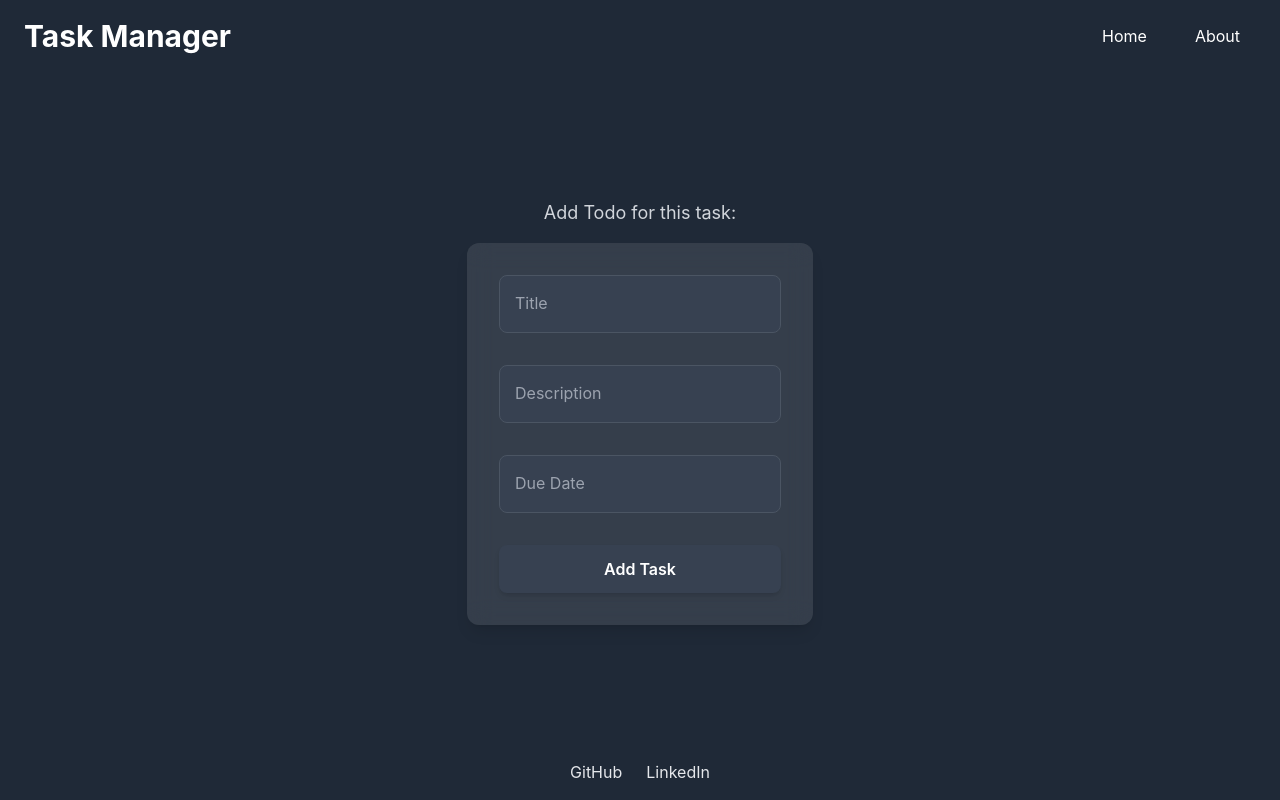
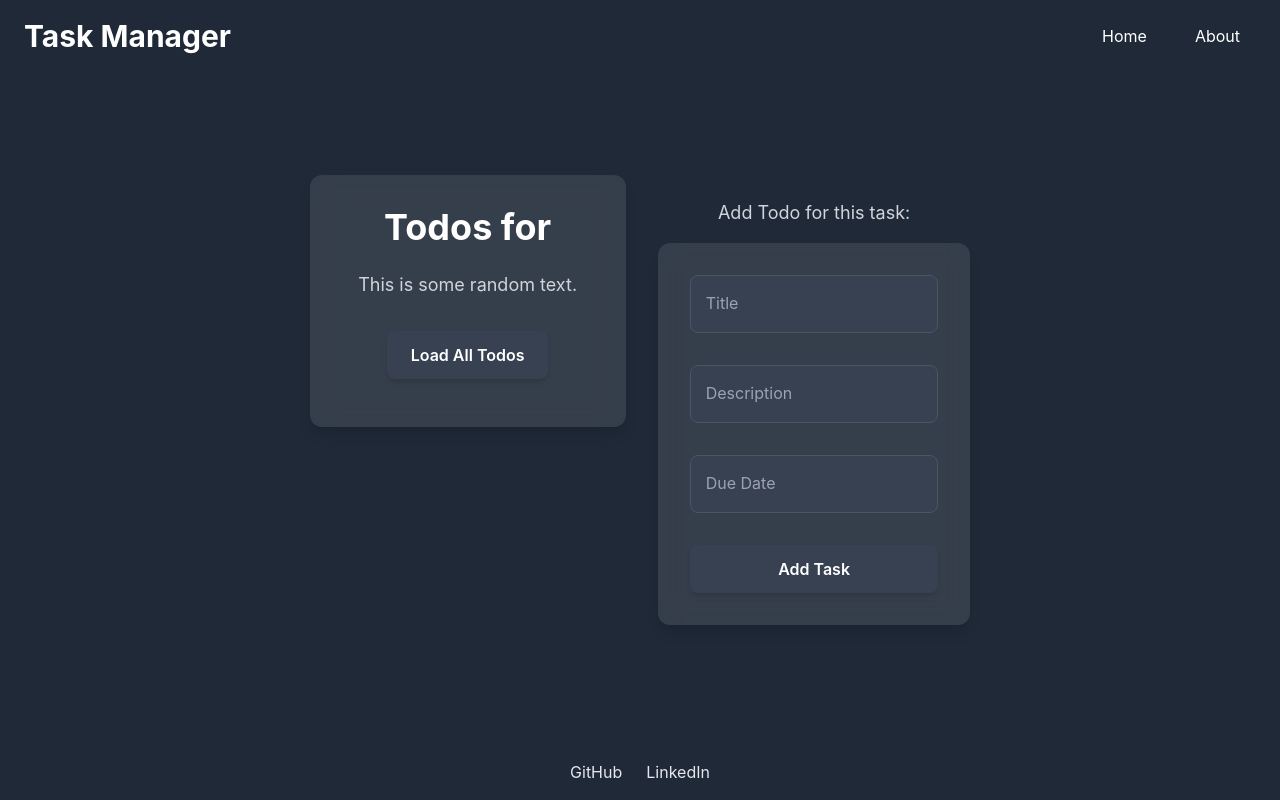
Before and after one commit to nameishyam/react-todo, a React (Vite) app in the folder client/: page /tasks in a window 1280 px wide. Built offline with nearby package versions, Linux system fonts and the light colour scheme.

Commit message:
feat: implement loading and displaying todos for a specific task

```diff
--- a/client/src/components/Todo.jsx
+++ b/client/src/components/Todo.jsx
@@ -9,10 +9,12 @@ function Todo() {
     title: "",
     description: "",
     dueDate: "",
-    progress: 0,
+    completed: false,
     taskId: taskId,
     userEmail: Cookie.get("userEmail"),
   });
+
+  const [todos, setTodos] = useState([]);
 
   const handleChange = (e) => {
     const { name, value } = e.target;
@@ -41,11 +43,52 @@ function Todo() {
       console.error("Error occurred:", error);
     }
   };
+
+  const allTodos = async () => {
+    try {
+      const response = await Axios.get("http://localhost:8000/todos", {
+        params: { taskId },
+      });
+
+      if (response.status === 200) {
+        setTodos(response.data);
+        console.log(response);
+      }
+    } catch (error) {
+      console.error("Error occurred:", error);
+    }
+  };
+
   return (
     <div className="bg-gray-800 min-h-screen flex items-center justify-center">
-      <div className="flex flex-col items-center justify-center px-8 py-10">
+      <div className="flex flex-row items-start justify-center gap-8 px-8 py-10">
+        {/* Random Text Container */}
+        <div className="flex flex-col items-center justify-center w-1/2 bg-white/10 backdrop-blur-md p-8 rounded-xl shadow-lg">
+          <h1 className="text-white text-4xl font-bold mb-6">
+            Todos for {taskName}
+          </h1>
+          <p className="text-gray-300 text-lg mb-4">
+            This is some random text.
+          </p>
+          <button
+            onClick={allTodos}
+            className="mt-4 bg-gray-700 text-white font-semibold py-3 px-6 rounded-lg shadow-md hover:bg-gray-600 transition duration-300"
+          >
+            Load All Todos
+          </button>
+          <ul className="mt-4 text-white">
+            {todos.map((todo) => (
+              <li key={todo.id}>{todo.title}</li>
+            ))}
+          </ul>
+        </div>
+
+        {/* Existing Form Container */}
+        <div className="flex flex-col items-center justify-center w-1/2">
           <h1 className="text-white text-4xl font-bold mb-6">{taskName}</h1>
-        <h2 className="text-gray-300 text-lg mb-4">Add Todo for this task:</h2>
+          <h2 className="text-gray-300 text-lg mb-4">
+            Add Todo for this task:
+          </h2>
           <form
             onSubmit={handleSubmit}
             className="w-full max-w-md bg-white/10 backdrop-blur-md p-8 rounded-xl shadow-lg flex flex-col gap-8"
@@ -108,6 +151,7 @@ function Todo() {
           </form>
         </div>
       </div>
+    </div>
   );
 }
 
```
Also changed, not shown: 2 other files (tests, documents, lock files or other folders). Lines whose indentation alone changed are shown as unchanged.
